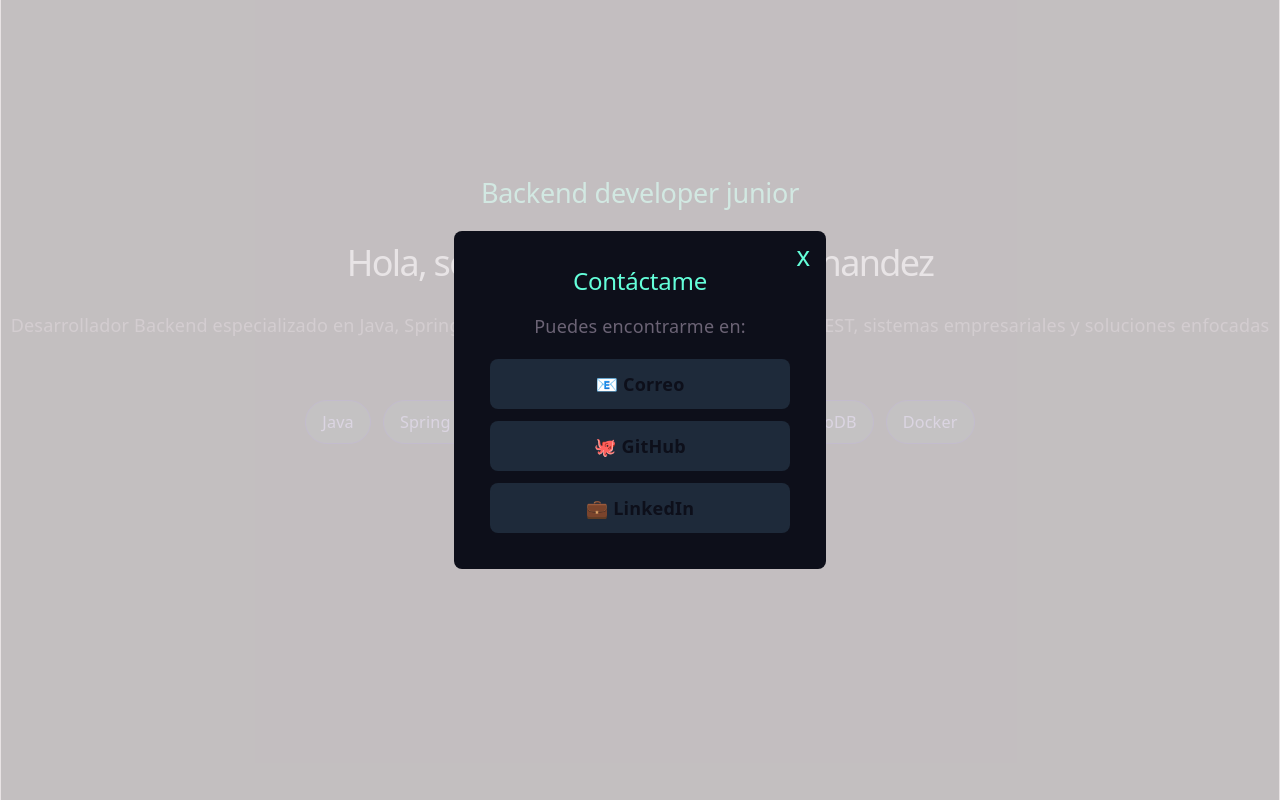
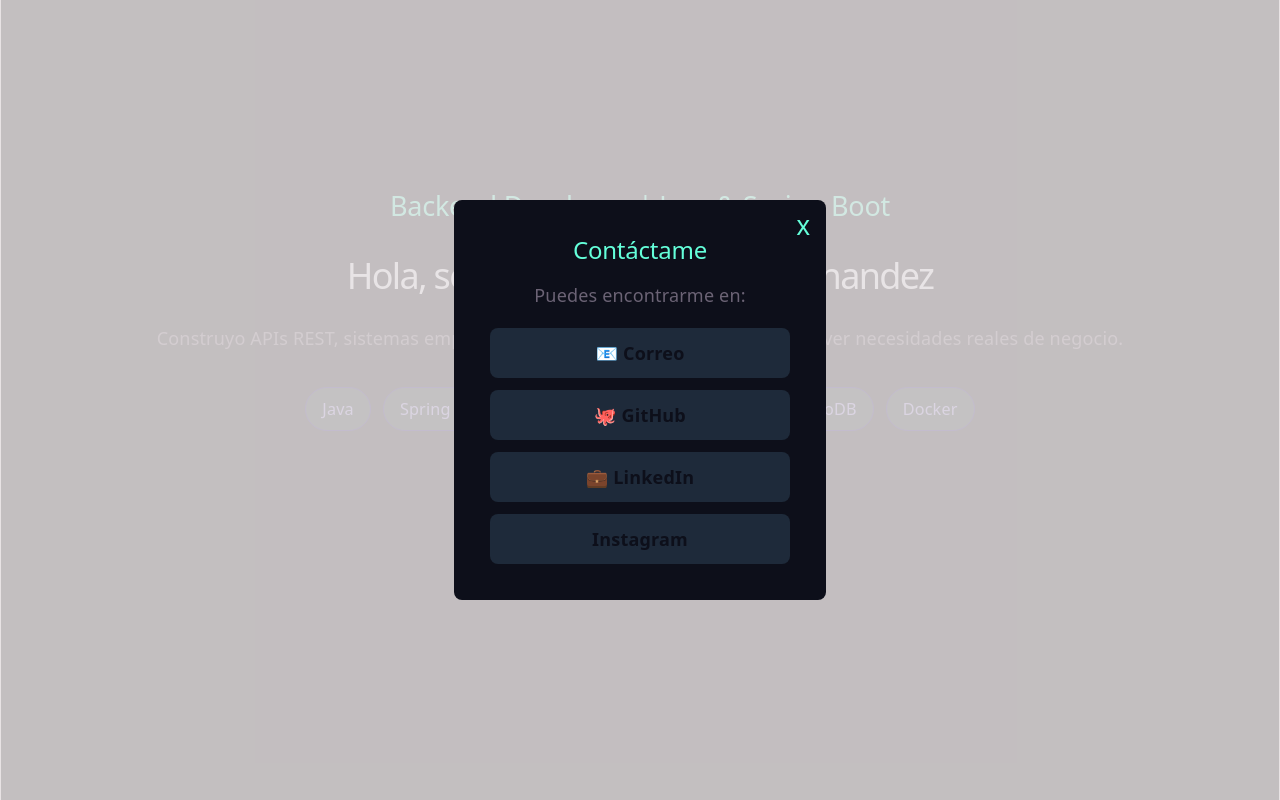
Before and after one commit to juan-lopez-h/POrtafolioJDLH, a React (Vite) app: page / in a window 1280 px wide. Both pictures are taken after a click on the button "Contactame". Built offline with nearby package versions, Linux system fonts and the light colour scheme.

Commit message:
modificaciones basicas

```diff
--- a/src/App.jsx
+++ b/src/App.jsx
@@ -10,12 +10,12 @@
   return (
     <div className="App">
     <article className="app">
-      <h2 className='developer'>Backend developer junior</h2>
+      <h2 className='developer'>Backend Developer | Java & Spring Boot</h2>
       <h1 className="nombre ">Hola, soy Juan David Lopez Hernandez</h1>
       <p className="description">
-        Desarrollador Backend especializado en Java, Spring Boot,
-        Node.js y Express. Construyo APIs REST, sistemas empresariales
-        y soluciones enfocadas en resolver necesidades reales de negocio.
+        Construyo APIs REST, sistemas empresariales
+        y soluciones enfocadas en resolver necesidades
+        reales de negocio.
       </p>
       <div className="tech-stack">
         <span>Java</span>
@@ -29,7 +29,7 @@
         <button className='btn' onClick={() => setModalOpen(true)}>
         <p>Contactame</p>
       </button>
-      <button className='btn2' >
+      <button className='btn2' onClick={() => window.open('https://github.com/juan-lopez-h?tab=repositories', '_blank')}>
         <p>Mis proyectos</p>
       </button>
       </article>
@@ -72,6 +72,14 @@
       >
         💼 LinkedIn
       </a>
+      <a
+        href="https://www.instagram.com/juan.da312/"
+        target="_blank"
+        rel="noopener noreferrer"
+        className="contact-btn"s
+      >
+        Instagram
+      </a>
     </div>
   </div>
 </div>
```
